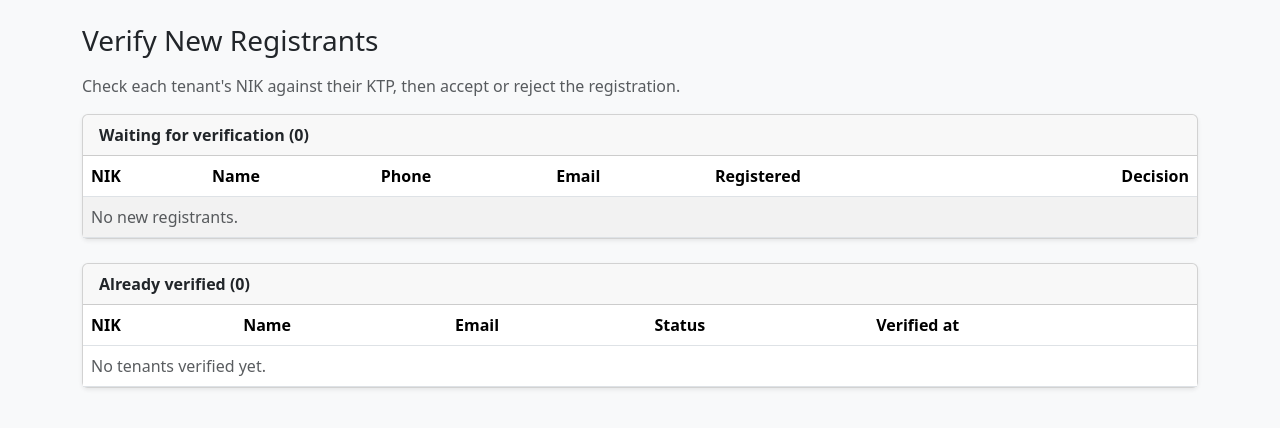
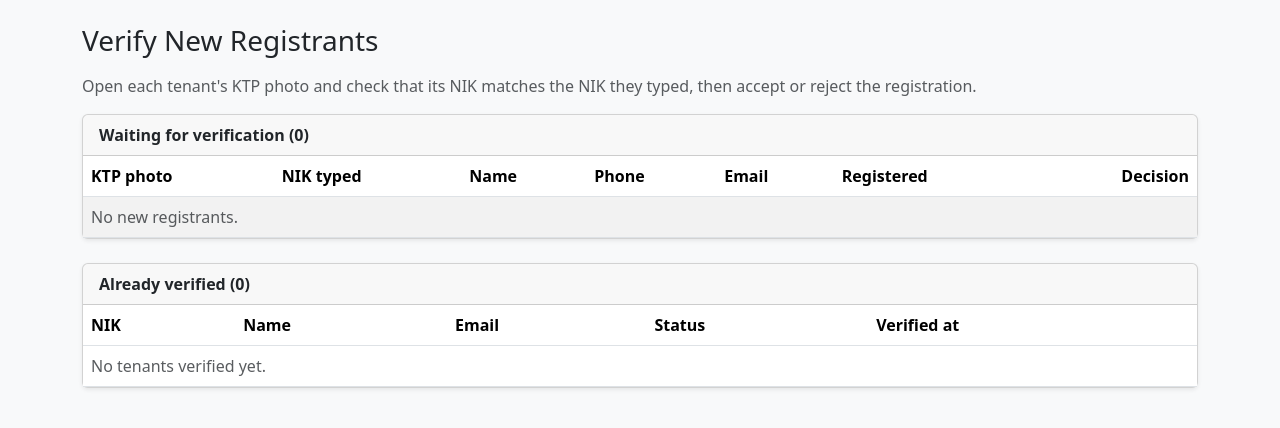
Before and after one commit to stanleyy30/garage-rental, a Laravel app: page /admin/verifications in a window 1280 px wide. Shown: the part 56-484 px from the top of the page. Run offline with Laravel 12, Linux system fonts and the light colour scheme; the visitor is signed in with stand-in values (Sample User, id 1); data that the repository does not hold is empty.

Commit message:
feat(registration): require a KTP photo and show it to the admin
Tenants upload a jpg/png photo of their KTP (max 2 MB) when they register. It is stored privately and only the admin can open it, next to the NIK the tenant typed, on the Verify Registrants page.

```diff
--- a/app/Http/Controllers/AuthController.php
+++ b/app/Http/Controllers/AuthController.php
@@ -20,7 +20,9 @@ class AuthController extends Controller // Registration, login, logout and the h
 
     public function register(RegisterRequest $request): RedirectResponse // POST /register (already validated by RegisterRequest)
     { // Start of register()
-        Tenant::create($request->safe()->only(['nik', 'name', 'phone_number', 'email', 'password'])); // Save the tenant; role and Pending status are set by the model
+        $ktpPath = $request->file('ktp_photo')->store('ktp-photos', 'local'); // Save the KTP photo privately in storage/app/private/ktp-photos
+
+        Tenant::create($request->safe()->only(['nik', 'name', 'phone_number', 'email', 'password']) + ['ktp_photo' => $ktpPath]); // Save the tenant; role and Pending status are set by the model
 
         return redirect()->route('login') // Go to the login page ...
             ->with('success', 'Registration successful. Please log in and wait for admin verification.'); // ... with a green message
--- a/app/Http/Controllers/VerificationController.php
+++ b/app/Http/Controllers/VerificationController.php
@@ -6,6 +6,8 @@ use App\Enums\VerificationStatus; // The VerificationStatus enum
 use App\Http\Requests\VerifyTenantRequest; // Validated Accept / Reject form
 use App\Models\Tenant; // The Tenant model
 use Illuminate\Http\RedirectResponse; // Return type for "go to another page"
+use Illuminate\Support\Facades\Storage; // File storage (where KTP photos are kept)
+use Symfony\Component\HttpFoundation\StreamedResponse; // Return type for "send a file"
 use Illuminate\View\View; // Return type for "show a page"
 
 class VerificationController extends Controller // Verify New Registrant (admin only)
@@ -24,6 +26,7 @@ class VerificationController extends Controller // Verify New Registrant (admin
             'pendingTenants' => $pending->map(fn (Tenant $tenant) => [ // One row per waiting tenant
                 'id' => $tenant->user_id, // For the Accept / Reject form
                 'nik' => $tenant->nik, // NIK to compare with the KTP
+                'ktpUrl' => $tenant->ktp_photo ? route('admin.verifications.ktp', $tenant) : null, // Link to the KTP photo, or null if none was uploaded
                 'name' => $tenant->name, // Full name
                 'phone' => $tenant->phone_number, // Phone
                 'email' => $tenant->email, // Email
@@ -39,6 +42,15 @@ class VerificationController extends Controller // Verify New Registrant (admin
             ]), // End of the processed rows
         ]); // End of page()
     } // End of index()
+
+    public function ktp(Tenant $tenant): StreamedResponse // GET /admin/verifications/{tenant}/ktp: show the KTP photo (admin only)
+    { // Start of ktp()
+        if (! $tenant->ktp_photo || ! Storage::disk('local')->exists($tenant->ktp_photo)) { // No photo saved ...
+            abort(404); // ... nothing to show
+        } // End of the check
+
+        return Storage::disk('local')->response($tenant->ktp_photo); // Send the image from the private folder
+    } // End of ktp()
 
     public function update(VerifyTenantRequest $request, Tenant $tenant): RedirectResponse // PATCH /admin/verifications/{tenant}
     { // Start of update()
--- a/app/Http/Requests/RegisterRequest.php
+++ b/app/Http/Requests/RegisterRequest.php
@@ -19,6 +19,7 @@ class RegisterRequest extends FormRequest // The rules for the tenant registrati
     { // Start of rules()
         return [ // One entry per field
             'nik' => ['required', 'unique:users,nik', $this->checkNik(...)], // Filled, not registered before, exactly 16 digits
+            'ktp_photo' => ['required', 'image', 'mimes:jpg,jpeg,png', 'max:2048'], // Photo of the KTP, jpg/png, at most 2 MB, so the admin can compare the NIK
             'name' => ['required', 'string', 'max:100'], // Full name: filled, text, at most 100 characters
             'phone_number' => ['required', 'digits_between:10,15'], // Phone: filled, only digits, 10 to 15 of them
             'email' => ['required', 'email', 'max:100', 'unique:users,email'], // Email: valid, at most 100 characters, not used before
@@ -31,6 +32,7 @@ class RegisterRequest extends FormRequest // The rules for the tenant registrati
         return [ // Rule name => text
             'nik.unique' => 'This NIK is already registered.', // The NIK is already in the users table
             'email.unique' => 'This email is already registered.', // The email is already in the users table
+            'ktp_photo.required' => 'Upload a photo of your KTP.', // No file chosen
         ]; // End of the list
     } // End of messages()
 
--- a/app/Models/User.php
+++ b/app/Models/User.php
@@ -11,7 +11,7 @@ use Illuminate\Database\Eloquent\Builder; // Query builder type, used in the rol
 use Illuminate\Foundation\Auth\User as Authenticatable; // Laravel's base class for users who can log in
 
 #[Table(name: 'users', key: 'user_id')] // Table "users", primary key "user_id" (not Laravel's default "id")
-#[Fillable(['nik', 'name', 'phone_number', 'email', 'password', 'role', 'verification_status', 'verified_at'])] // Columns that create()/update() may fill
+#[Fillable(['nik', 'ktp_photo', 'name', 'phone_number', 'email', 'password', 'role', 'verification_status', 'verified_at'])] // Columns that create()/update() may fill
 #[Hidden(['password'])] // Never show the password hash when the user is printed
 class User extends Authenticatable // Parent of Tenant and Admin; Laravel login uses this class for both roles
 { // Start of the class
--- a/resources/views/admin/verifications.blade.php
+++ b/resources/views/admin/verifications.blade.php
@@ -4,7 +4,7 @@
 
 @section('content') {{-- Start of this page's content --}}
 <h1 class="h3 mb-3">Verify New Registrants</h1> {{-- Page heading --}}
-<p class="text-muted">Check each tenant's NIK against their KTP, then accept or reject the registration.</p> {{-- Short instruction --}}
+<p class="text-muted">Open each tenant's KTP photo and check that its NIK matches the NIK they typed, then accept or reject the registration.</p> {{-- Short instruction --}}
 
 @error('decision') {{-- An error came back from the controller --}}
     <div class="alert alert-danger">{{ $message }}</div> {{-- Show it in red --}}
@@ -15,11 +15,18 @@
     <div class="table-responsive"> {{-- Lets the table scroll sideways on phones --}}
         <table class="table table-striped mb-0 align-middle"> {{-- Striped table --}}
             <thead> {{-- Table header --}}
-                <tr><th>NIK</th><th>Name</th><th>Phone</th><th>Email</th><th>Registered</th><th class="text-end">Decision</th></tr> {{-- Column names --}}
+                <tr><th>KTP photo</th><th>NIK typed</th><th>Name</th><th>Phone</th><th>Email</th><th>Registered</th><th class="text-end">Decision</th></tr> {{-- Column names --}}
             </thead> {{-- End of the header --}}
             <tbody> {{-- Table body --}}
                 @forelse ($pendingTenants as $tenant) {{-- One row per waiting tenant; the @empty part shows when there are none --}}
                     <tr> {{-- Start of the row --}}
+                        <td> {{-- KTP cell --}}
+                            @if ($tenant['ktpUrl']) {{-- A photo was uploaded --}}
+                                <a href="{{ $tenant['ktpUrl'] }}" target="_blank"><img src="{{ $tenant['ktpUrl'] }}" alt="KTP of {{ $tenant['name'] }}" class="img-thumbnail" style="max-height: 70px"></a> {{-- Small preview; click opens it full size --}}
+                            @else {{-- Older account without a photo --}}
+                                <span class="text-muted">No photo</span> {{-- Nothing to show --}}
+                            @endif {{-- End of the KTP cell --}}
+                        </td> {{-- End of the KTP cell --}}
                         <td class="font-monospace">{{ $tenant['nik'] }}</td> {{-- NIK in a fixed-width font, easy to compare with the KTP --}}
                         <td>{{ $tenant['name'] }}</td> {{-- Name --}}
                         <td>{{ $tenant['phone'] }}</td> {{-- Phone --}}
@@ -35,7 +42,7 @@
                         </td> {{-- End of the buttons cell --}}
                     </tr> {{-- End of the row --}}
                 @empty {{-- Nobody is waiting --}}
-                    <tr><td colspan="6" class="text-muted">No new registrants.</td></tr> {{-- Empty message --}}
+                    <tr><td colspan="7" class="text-muted">No new registrants.</td></tr> {{-- Empty message --}}
                 @endforelse {{-- End of the rows --}}
             </tbody> {{-- End of the body --}}
         </table> {{-- End of the table --}}
--- a/resources/views/auth/register.blade.php
+++ b/resources/views/auth/register.blade.php
@@ -9,9 +9,10 @@
             <div class="card-body p-4"> {{-- Inner padding --}}
                 <h1 class="h4 mb-4 text-center">Register as a Tenant</h1> {{-- Page heading --}}
 
-                <form method="POST" action="{{ route('register') }}"> {{-- Send the form to POST /register --}}
+                <form method="POST" action="{{ route('register') }}" enctype="multipart/form-data"> {{-- Send the form to POST /register; multipart is needed for the KTP photo --}}
                     @csrf {{-- Hidden anti-forgery token --}}
                     <x-form-input name="nik" label="NIK (16 digits)" maxlength="16" inputmode="numeric" required autofocus /> {{-- NIK field --}}
+                    <x-form-input name="ktp_photo" label="KTP photo (jpg or png, max 2 MB)" type="file" accept=".jpg,.jpeg,.png" hint="The admin checks that the NIK on your KTP matches the NIK above." required /> {{-- KTP upload --}}
                     <x-form-input name="name" label="Full Name" maxlength="100" required /> {{-- Name field --}}
                     <x-form-input name="phone_number" label="Phone Number" maxlength="15" inputmode="numeric" required /> {{-- Phone field --}}
                     <x-form-input name="email" label="Email (used to log in)" type="email" maxlength="100" required /> {{-- Email field --}}
--- a/routes/web.php
+++ b/routes/web.php
@@ -26,6 +26,7 @@ Route::middleware('auth')->group(function () { // Pages for logged-in users only
     Route::middleware('role:admin')->prefix('admin')->name('admin.')->group(function () { // Admin pages: /admin/..., names admin.*
         Route::get('/', [DashboardController::class, 'admin'])->name('dashboard'); // Admin home page
         Route::get('/verifications', [VerificationController::class, 'index'])->name('verifications.index'); // Tenants to verify
+        Route::get('/verifications/{tenant}/ktp', [VerificationController::class, 'ktp'])->name('verifications.ktp'); // A tenant's KTP photo
         Route::patch('/verifications/{tenant}', [VerificationController::class, 'update'])->name('verifications.update'); // Accept or reject one tenant
         Route::get('/garages', [GarageController::class, 'index'])->name('garages.index'); // Garage list and form
         Route::post('/garages', [GarageController::class, 'store'])->name('garages.store'); // Create a batch of garages
```
Also changed, not shown: tests/Feature/AuthTest.php (+18 -0 lines), tests/Feature/VerificationTest.php (+18 -1 lines), database/migrations/2026_11_22_083540_add_ktp_photo_to_users_table.php (added).
